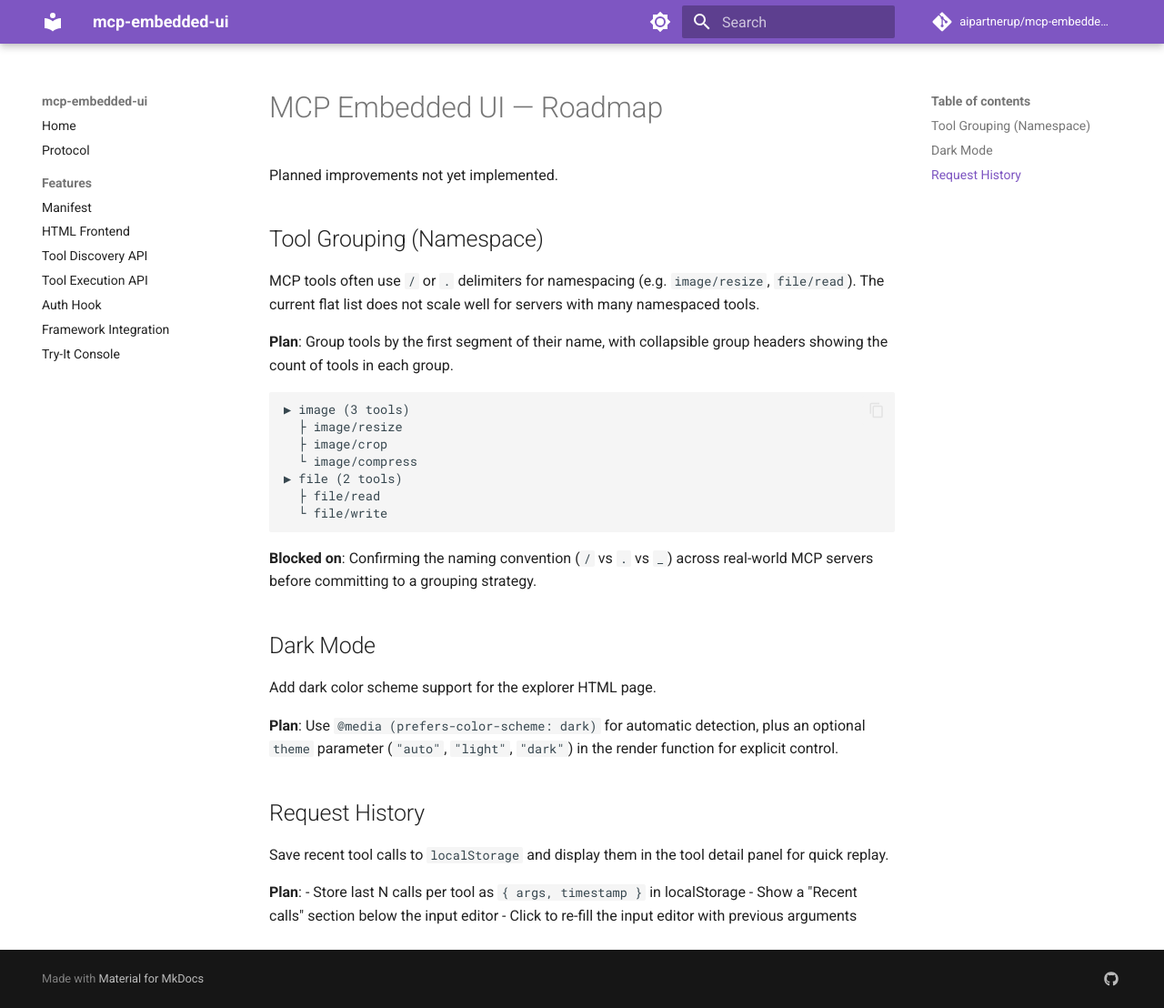
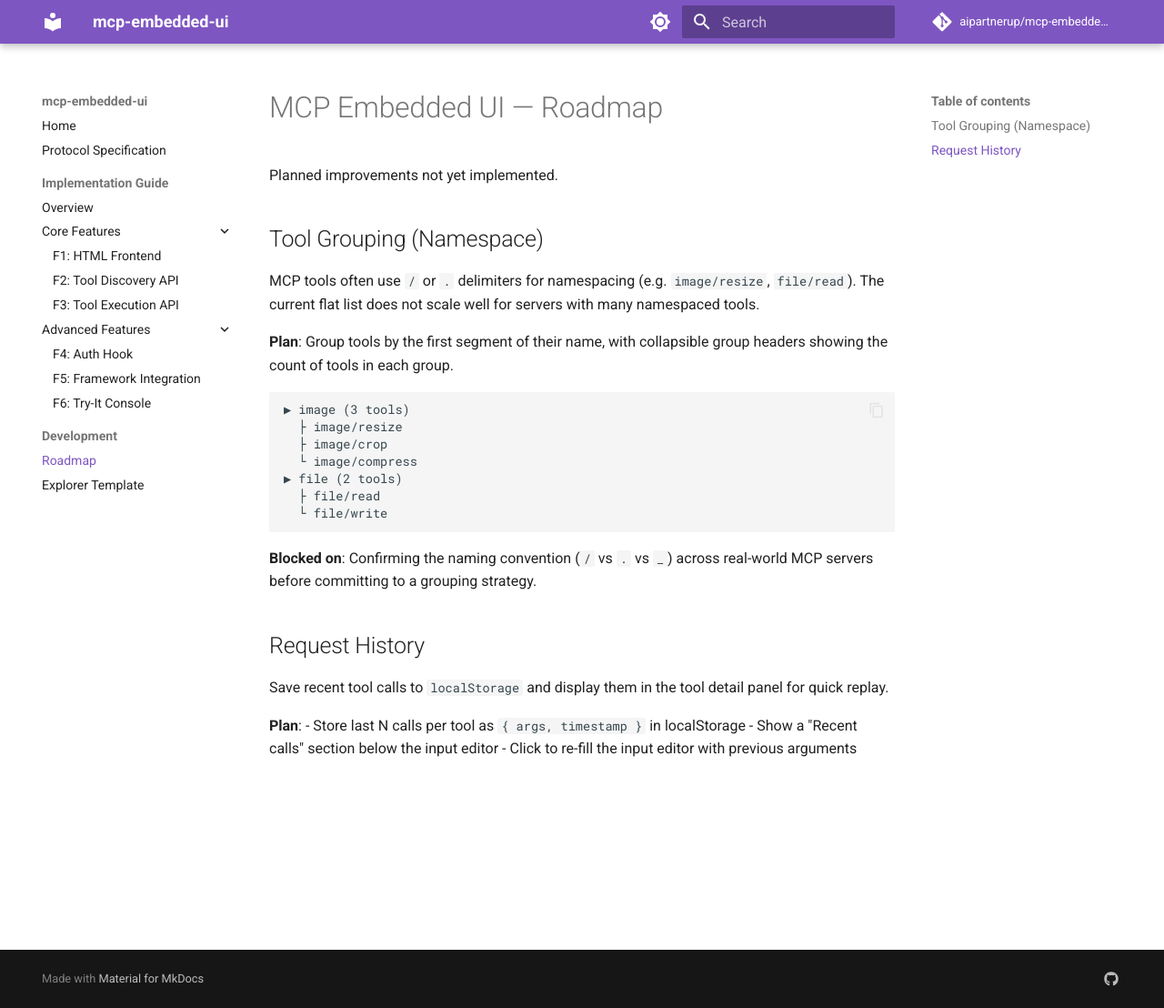
Before and after one commit to aipartnerup/mcp-embedded-ui, an MkDocs documentation site: the page built from docs/ROADMAP.md, in a window 1280 px wide and 1108 px high. Shown: the whole window at 91% size. Built offline with MkDocs 1.6.1 and Material for MkDocs 9.7.7, drawn with Linux system fonts in a browser that asks for light colours; comment, search, counter and statistics services are not loaded.

Commit message:
docs: Introduce quick start guides and restructure project documentation for clarity.

```diff
--- a/docs/ROADMAP.md
+++ b/docs/ROADMAP.md
@@ -24,14 +24,6 @@ group headers showing the count of tools in each group.
 **Blocked on**: Confirming the naming convention (`/` vs `.` vs `_`) across
 real-world MCP servers before committing to a grouping strategy.
 
-## Dark Mode
-
-Add dark color scheme support for the explorer HTML page.
-
-**Plan**: Use `@media (prefers-color-scheme: dark)` for automatic detection,
-plus an optional `theme` parameter (`"auto"`, `"light"`, `"dark"`) in the
-render function for explicit control.
-
 ## Request History
 
 Save recent tool calls to `localStorage` and display them in the tool
--- a/mkdocs.yml
+++ b/mkdocs.yml
@@ -54,15 +54,20 @@ markdown_extensions:
 
 nav:
   - Home: index.md
-  - Protocol: PROTOCOL.md
-  - Features:
-      - Manifest: features/MANIFEST.md
-      - HTML Frontend: features/html-frontend.md
-      - Tool Discovery API: features/tool-discovery-api.md
-      - Tool Execution API: features/tool-execution-api.md
-      - Auth Hook: features/auth-hook.md
-      - Framework Integration: features/framework-integration.md
-      - Try-It Console: features/try-it-console.md
+  - Protocol Specification: PROTOCOL.md
+  - Implementation Guide:
+      - Overview: features/MANIFEST.md
+      - Core Features:
+          - "F1: HTML Frontend": features/html-frontend.md
+          - "F2: Tool Discovery API": features/tool-discovery-api.md
+          - "F3: Tool Execution API": features/tool-execution-api.md
+      - Advanced Features:
+          - "F4: Auth Hook": features/auth-hook.md
+          - "F5: Framework Integration": features/framework-integration.md
+          - "F6: Try-It Console": features/try-it-console.md
+  - Development:
+      - Roadmap: ROADMAP.md
+      - Explorer Template: explorer.html
 
 extra:
   social:
```
Also changed, not shown: README.md (+86 -94 lines), 1 other file.
